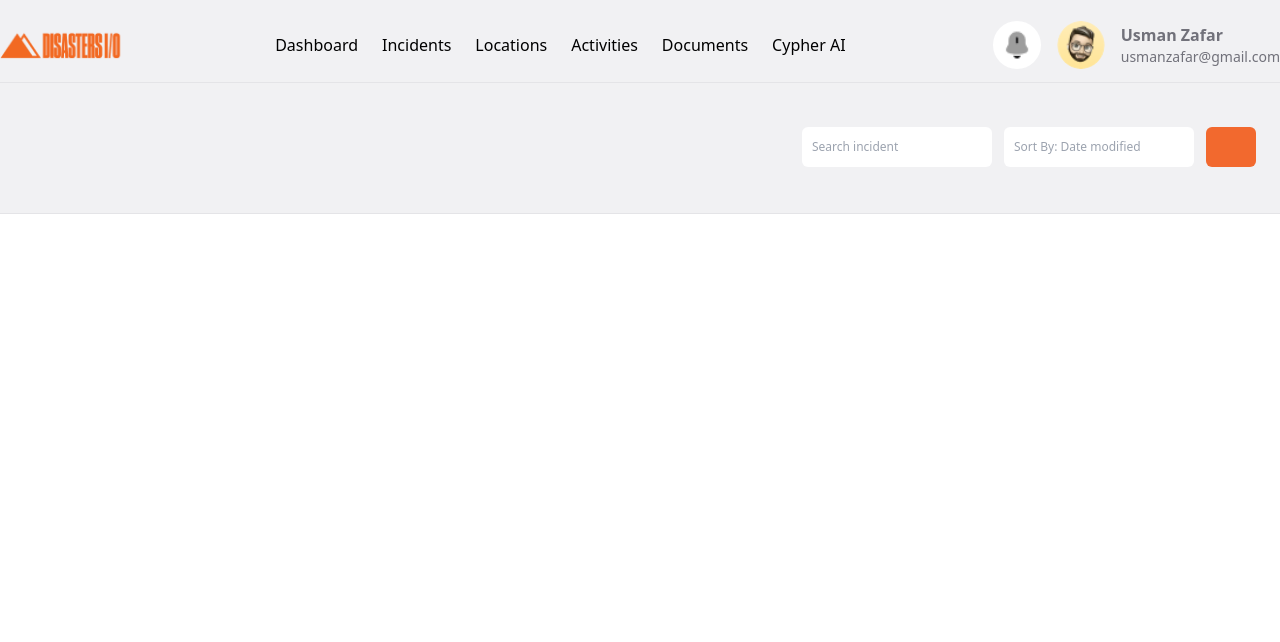
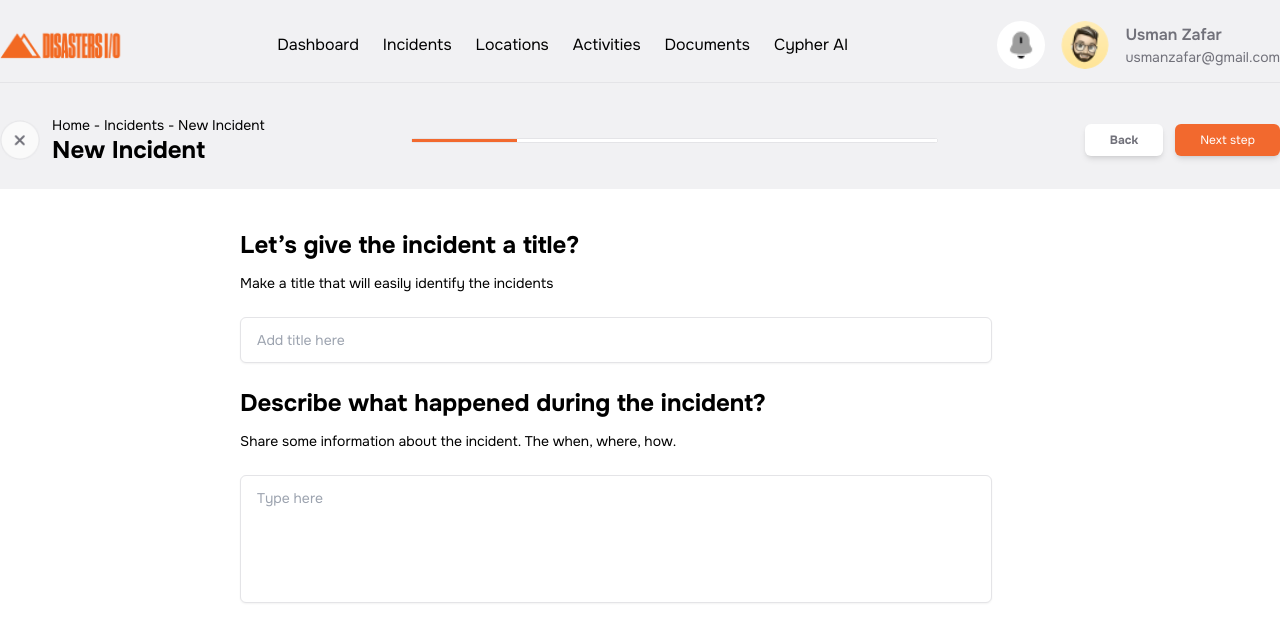
Before and after one commit to Abdur-Rahman-s/InnoWave, a React (Vite) app: page /next-step in a window 1280 px wide. Shown: the top 642 px of the page. Built offline with nearby package versions, Linux system fonts and the light colour scheme.

Commit message:
incidentThree

```diff
--- a/src/App.jsx
+++ b/src/App.jsx
@@ -6,6 +6,7 @@ import IncidentsOne from './Components/Page/incidents/IncidentsOne';
 import { IconBase } from 'react-icons';
 import IncidentTwo from './Components/Page/incidents/incidentTwo';
 import Nav from './Components/Shared/Nav';
+import InciidentThree from './Components/Page/incidents/InciidentThree';
 
 const Layout = ({ children }) => {
   const location = useLocation();
@@ -37,12 +38,17 @@ const Layout = ({ children }) => {
     }
     if(location.pathname === '/get-started') {
       return 'hidden'
+    }if(location.pathname === '/next-step'){
+      return 'hidden'
     }
     return '';
   };
 
     const menuControl = ()=> {
       if (location.pathname === '/get-started') {
+        return 'block'
+      }
+      if(location.pathname === '/next-step'){
         return 'block'
       }
       else{
@@ -80,6 +86,7 @@ function App() {
           <Route path="/incidents" element={<Incidents />} />
           <Route path="/new-incident" element={<IncidentsOne />} />
           <Route path="/get-started" element={<IncidentTwo/>} />
+          <Route path='/next-step' element={<InciidentThree/>} />
         </Routes>
       </Layout>
     </BrowserRouter>
--- /dev/null
+++ b/src/Components/Page/incidents/InciidentThree.jsx
@@ -0,0 +1,92 @@
+import React, { useReducer } from 'react';
+import { useNavigate } from 'react-router-dom'; // Import useNavigate for navigation
+import Nav from '../../Shared/Nav';
+
+// Initial state for the form
+const initialState = {
+    title: '',
+    description: ''
+};
+
+// Reducer function to update the state based on input changes
+const reducer = (state, action) => {
+    switch (action.type) {
+        case 'SET_TITLE':
+            return { ...state, title: action.payload };
+        case 'SET_DESCRIPTION':
+            return { ...state, description: action.payload };
+        default:
+            return state;
+    }
+};
+
+const IncidentThree = ({ onSubmit }) => {
+    const [state, dispatch] = useReducer(reducer, initialState);
+    const navigate = useNavigate(); // Use useNavigate for navigation
+
+    const handleTitleChange = (e) => {
+        dispatch({ type: 'SET_TITLE', payload: e.target.value });
+    };
+
+    const handleDescriptionChange = (e) => {
+        dispatch({ type: 'SET_DESCRIPTION', payload: e.target.value });
+    };
+
+    const handleSubmit = () => {
+        onSubmit(state.title, state.description);
+        navigate('/next-step'); // Navigate after submit
+        console.log(state.title, state.description);
+    };
+
+    return (
+        <section className='bg-gray-50 py-10 px-4'>
+            <div className='flex justify-center'>
+                <div className='font-onest flex flex-col gap-6 w-full max-w-[800px]'>
+                    {/* Incident Title Section */}
+                    <div className='flex flex-col gap-3'>
+                        <h1 className='text-2xl font-bold text-gray-800'>
+                            Let’s give the incident a title?
+                        </h1>
+                        <p className='text-sm text-gray-500'>
+                            Make a title that will easily identify the incidents
+                        </p>
+                    </div>
+                    <input
+                        type="text"
+                        placeholder='Add title here'
+                        value={state.title}
+                        onChange={handleTitleChange}
+                        className='border border-border-color text-gray w-full lg:max-w-[752px] py-3 px-4 text-sm outline-none focus:border-orange rounded-md input-animation'
+                    />
+
+                    {/* Incident Description Section */}
+                    <div className='flex flex-col gap-3'>
+                        <h1 className='text-2xl font-bold text-gray-800'>
+                            Describe what happened during the incident?
+                        </h1>
+                        <p className='text-sm text-gray-500'>
+                            Share some information about the incident. The when, where, how.
+                        </p>
+                    </div>
+                    <textarea
+                        name="Description"
+                        placeholder='Type here'
+                        value={state.description}
+                        onChange={handleDescriptionChange}
+                        className='h-32 text-sm w-full lg:max-w-[752px] resize-none text-gray outline-none border px-4 py-3 border-border-color focus:border-orange input-animation rounded-md'
+                    ></textarea>
+
+                    {/* Submit Button */}
+                    <button
+                        onClick={handleSubmit}
+                        className='bg-orange-500 text-white py-2 px-4 rounded-md mt-4'
+                    >
+                        Submit
+                    </button>
+                </div>
+            </div>
+        </section>
+    );
+};
+
+export default IncidentThree;
--- a/src/Components/Page/incidents/incidentTwo.jsx
+++ b/src/Components/Page/incidents/incidentTwo.jsx
@@ -1,6 +1,7 @@
 import React, { useState } from 'react';
 import IncidentOption from '../../Shared/IncidentOption';
 import { options } from '../../utilities/options';
+import InciidentThree from './InciidentThree';
 
 function IncidentTwo() {
     return (
--- a/src/Components/Shared/Nav.jsx
+++ b/src/Components/Shared/Nav.jsx
@@ -8,7 +8,7 @@ import bellicon from '../../../public/Belicon.png';
 import Cross from '../../../public/Cros.png'
 import Button from './Button';
 
-const Nav = ({ title, value, text, classNames, className }) => {
+const Nav = ({ title, value, text, classNames, className , handleSubmit}) => {
     const [isActive, setIsActive] = useState(false);
     const location = useLocation();
 
@@ -53,7 +53,7 @@ const Nav = ({ title, value, text, classNames, className }) => {
     };
 
     return (
-        <nav>
+        <nav className='font-onest' >
             <div className='w-full border-b-[1px] border-border-color bg-nav-color pt-[23px]'>
                 <div className='lg:container mx-auto flex justify-between items-center inset-0 px-4 md:px-0 h-[59px] pb-[15px]'>
 
@@ -146,8 +146,8 @@ const Nav = ({ title, value, text, classNames, className }) => {
                         <h1 className='text-dark text-[26px] font-bold tracking-[-0.26px] text-orange '>{title}</h1>
                     </div>
                     <div className='md:flex gap-3 px-4'>
-                        <input placeholder='Search incident' className='input-design' />
-                        <input placeholder='Sort By: Date modified' className='input-design' />
+                        <input placeholder='Search incident' className='input-design input-animation' />
+                        <input placeholder='Sort By: Date modified' className='input-design input-animation' />
                         <Button className='md:py-3 w-full md:w-auto text-xs rounded-md mt-3'>
                             <Link to={linkPath()}>{buttonText()}</Link>
                         </Button>
@@ -156,30 +156,33 @@ const Nav = ({ title, value, text, classNames, className }) => {
 
 
             </div>
-            <div className={cn('w-full bg-nav-color pt-[32px] pb-[23px] ' , className)}>
-                <div className='font-onest container mx-auto   ' >
-                        <div className='flex justify-between items-center' >
+            <div className={cn('w-full bg-nav-color pt-8 pb-6', className)}>
+                <div className='font-onest lg:container mx-auto'>
+                    <div className='flex flex-col   md:flex-row justify-between items-center'>
+                        <div className='flex items-center gap-3 mb-4 md:mb-0'>
+                            <img src={Cross} alt="" className='h-10 w-10 shrink-0 cursor-pointer transition-transform hover:scale-110' />
+                            <div>
+                                <p className='text-sm text-gray-500'>Home - Incidents - New Incident</p>
+                                <h1 className='text-2xl font-bold leading-tight'>New Incident</h1>
+                            </div>
+                        </div>
 
-                            <div className='flex items-center gap-3 ' >
-                                <img src={Cross} alt="" className='h-[41px]  w-[41px] shrink-0  cursor-pointer ' />
-                                <div>
-                                    <p>Home - Incidents - New Incident</p>
-                                    <h1 className='text-[26px] font-bold ' >New Incident</h1>
-                                </div>
-                            </div>
-                            <div className='h-[5px] w-[527px] border border-border-color rounded-[10px] ' style={{ background: 'linear-gradient(90deg, #F2692E 20%, white 20%)' }}></div>
-                            <div>
-                                <Button className={'bg-white text-[#71717A] font-bold  rounded-md'}>
-                                    Back
-                                </Button>
-                                <Button className={'rounded-md text-xs ml-3'}>
-                                    Next step
-                                </Button>
-                            </div>
+                        <div className='w-[80%] md:w-[30%] lg:w-[527px] h-[5px] border border-border-color rounded-[10px] my-4 md:my-0'>
+                            <div className='h-full' style={{ background: 'linear-gradient(90deg, #F2692E 20%, white 20%)' }}></div>
+                        </div>
 
+                        <div className='flex gap-3 mt-4 md:mt-0'>
+                            <Button className='bg-white font-bold rounded-md py-2 px-4 shadow-md hover:shadow-lg'>
+                                <span className='text-gray'>Back</span>
+                            </Button>
+                            <Button className='bg-orange-500 text-white rounded-md text-xs py-2 px-4 shadow-md hover:bg-orange-600'>
+                                <Link to={'/next-step'} onClick={handleSubmit} >Next step</Link>
+                            </Button>
                         </div>
                     </div>
                 </div>
+            </div>
+
         </nav>
     );
 };
--- a/src/index.css
+++ b/src/index.css
@@ -40,3 +40,7 @@
 .messege2 {
     @apply w-[213px] bg-[#F4F4F5] text-gray px-[13px] py-[15px]  mt-4 font-onest text-xs rounded-[7px] border border-[#E4E4E7] ;
 }
+
+.input-animation {
+    @apply  transition-all duration-300 ease-in-out shadow-sm hover:shadow-md
+}
```
